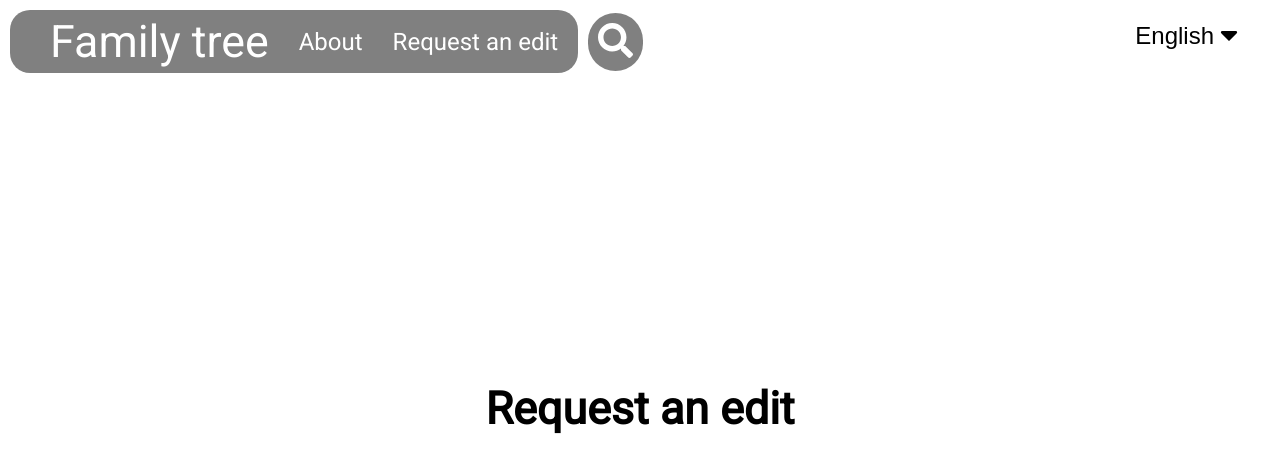
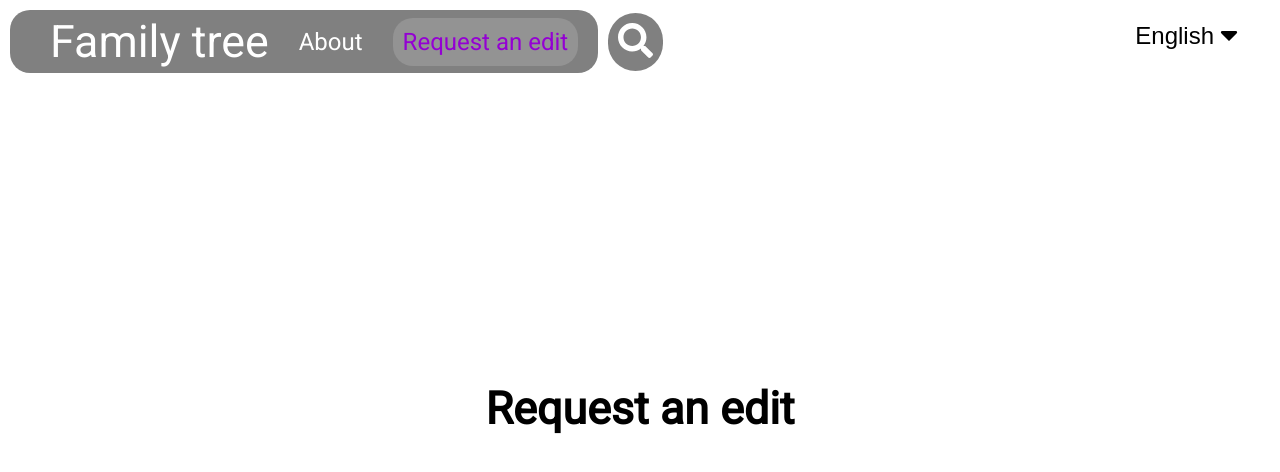
Before and after one commit to Benjamin-Uoft/Benjamin-Uoft.github.io, a React (Vite) app: page /request-edit in a window 1280 px wide. Shown: the top 472 px of the page. Built offline with nearby package versions, Linux system fonts and the light colour scheme.

Commit message:
made search bar kinda animated?

```diff
--- a/src/App.tsx
+++ b/src/App.tsx
@@ -1,8 +1,9 @@
 // import { useState } from 'react'
 import { HeaderBar, Title, Tabs, SearchIcon, LanguageToggle, HeaderContainer, TreeContainer } from './components/styles';
+import Search from './components/Search';
 import { TiArrowSortedDown } from "react-icons/ti";
-import { FaSearch } from "react-icons/fa";
 import { Outlet } from 'react-router-dom';
+import {  useEffect, useRef, useState } from 'react';
 // import { ReactFlow } from '@xyflow/react';
 
 // import '@xyflow/react/dist/style.css';
@@ -13,7 +14,27 @@ import { Outlet } from 'react-router-dom';
 // ];
 // const initialEdges = [{ id: 'e1-2', source: '1', target: '2' }];
 
+
+
 function App() {
+  const [isClicked, setIsClicked] = useState(false); // State to track click
+
+  const searchRef = useRef<HTMLDivElement>(null); // Ref for the search bar
+
+  // Add a global click listener
+  useEffect(() => {
+    const handleClickOutside = (event: MouseEvent) => {
+      if (searchRef.current && !searchRef.current.contains(event.target as Node)) {
+        setIsClicked(false); // Close the search bar if clicked outside
+      }
+    };
+
+    document.addEventListener('mousedown', handleClickOutside);
+    return () => {
+      document.removeEventListener('mousedown', handleClickOutside);
+    };
+  }, []);
+
 
   return (
 
@@ -23,11 +44,15 @@ function App() {
           <Title to = '/'>Family tree</Title>
           <Tabs to='/about'>About</Tabs>
           <Tabs to = '/request-edit'>Request an edit</Tabs>
+        </HeaderBar>
 
-        </HeaderBar>
-        <SearchIcon>
-          <FaSearch size={35} color="white" />
-        </SearchIcon>
+        <div ref={searchRef}>
+          <Search
+            isFocused={isClicked}
+            onClick={() => setIsClicked(!isClicked)}
+          />
+        </div>
+
       </HeaderContainer>
       <Outlet />
       {/* <TreeContainer>
--- /dev/null
+++ b/src/components/Search.tsx
@@ -0,0 +1,39 @@
+import { FaSearch } from "react-icons/fa";
+import styled  from "styled-components";
+
+
+export const SearchIcon = styled.button`
+  color: grey;
+  size: 40px;
+  background: grey;
+  border-radius: 60px;
+  padding: 10px;
+  margin-left: 10px;
+  border: none;
+  transition-duration: 0.4s;
+
+  &:hover {
+    background: darkviolet;}
+  `
+
+function Search({isFocused, onClick}: {isFocused: boolean, onClick: () => void}) {
+    if (isFocused) {
+        return (
+            <div>
+                <input type="text" placeholder="Search..." />
+            </div>
+        )
+    }
+    else{
+        return (
+        <div>
+          <SearchIcon onClick={onClick}>
+            <FaSearch size={35} color="white" />
+          </SearchIcon>
+        </div>
+      )
+    }
+
+}
+
+export default Search
--- a/src/components/styles.ts
+++ b/src/components/styles.ts
@@ -52,6 +52,13 @@ export const Tabs = styled(NavLink)`
   transition-duration: 0.4s;
   text-decoration: none;
 
+  &.active {
+  color: darkviolet;
+  background:rgb(147, 147, 147);
+  border-radius: 20px;
+  padding:10px;
+}
+
   &:hover {
   color:darkviolet;
   background:rgb(147, 147, 147);
```
